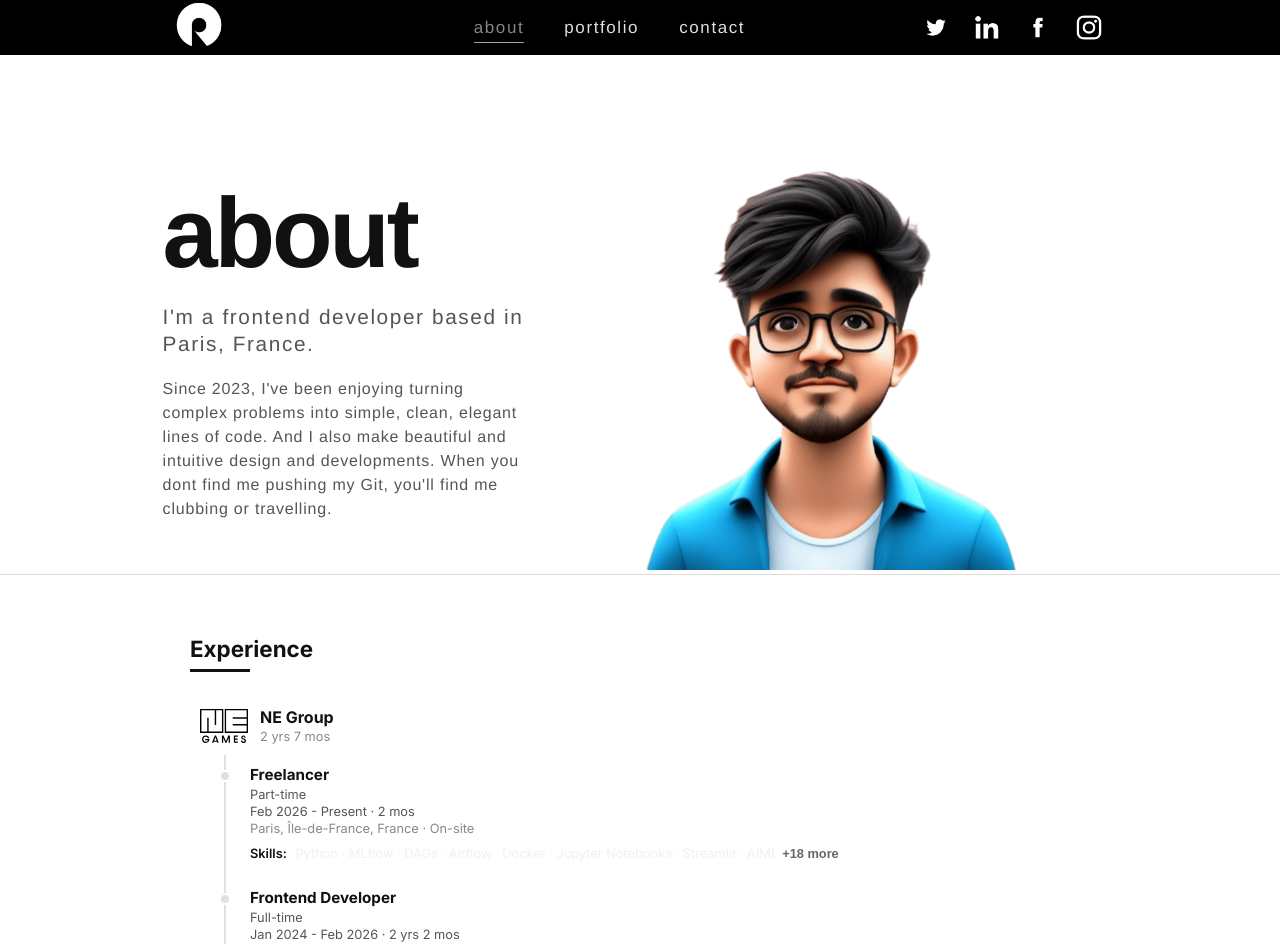
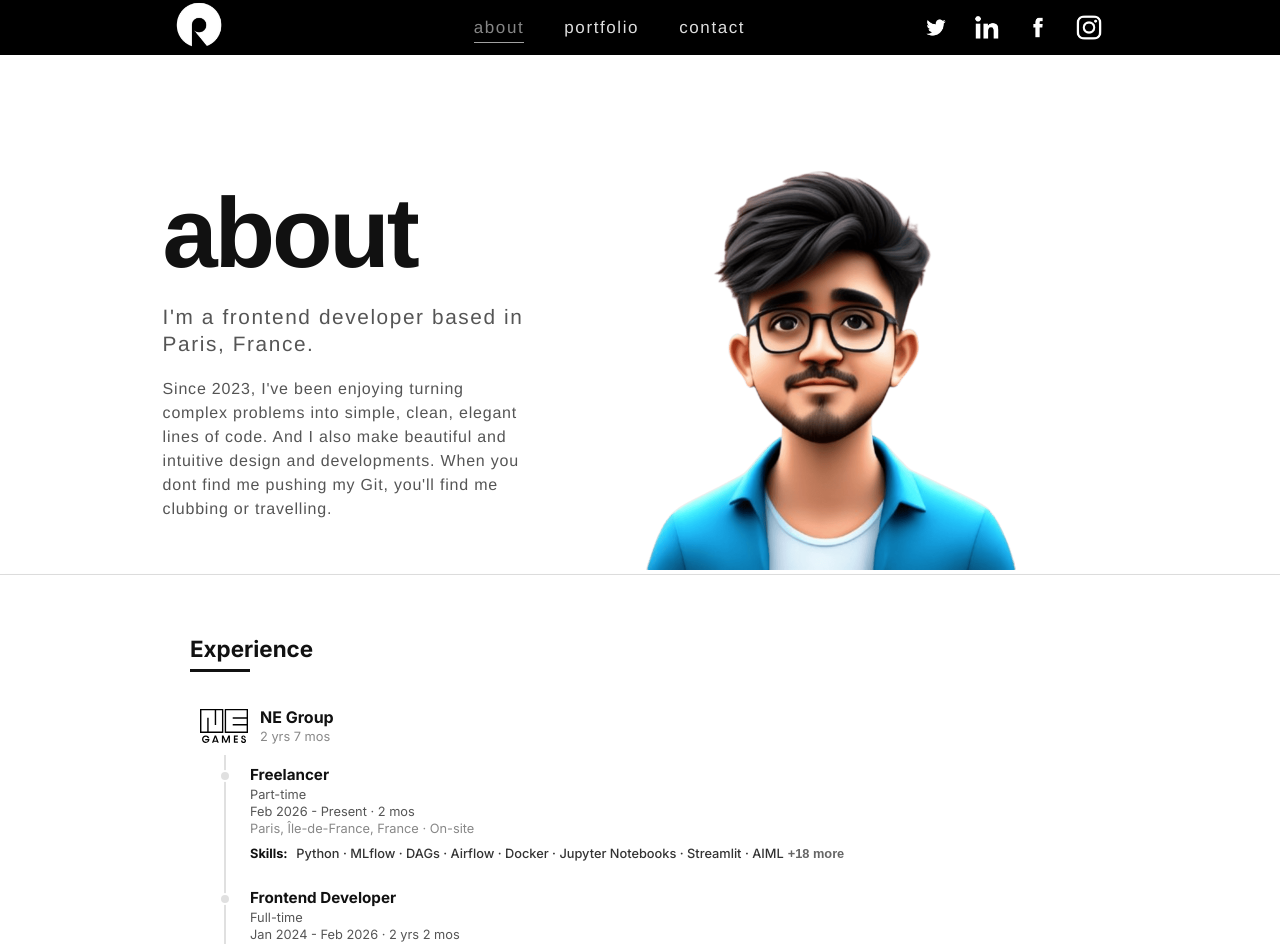
Before and after one commit to rishisportsit/my-app, a Next.js app: page /about in a window 1280 px wide. Shown: the top 944 px of the page. Built offline with nearby package versions, Linux system fonts and the light colour scheme.

Commit message:
fix: Correct metadata formatting in layout.js and update font-weight in _about.scss

```diff
--- a/app/layout.js
+++ b/app/layout.js
@@ -8,7 +8,7 @@ const inter = Inter({ subsets: ["latin"] });
 
 export const metadata = {
   title: "Portfolio",
-  port: 1423
+  port: 1423,
 };
 
 export const viewport = {
--- a/styles/_about.scss
+++ b/styles/_about.scss
@@ -209,9 +209,14 @@
                       line-height: 1.5;
 
                        strong {
-                        font-weight: 600;
+                        font-weight: 700;
                         margin-right: 5px;
-                        color: var(--text-primary);
+                        color: #111; /* Force black */
+                       }
+
+                       .skills-text {
+                           color: #333; /* Darker than text-secondary */
+                           font-weight: 500;
                        }
 
                        .show-more-skills {
```
